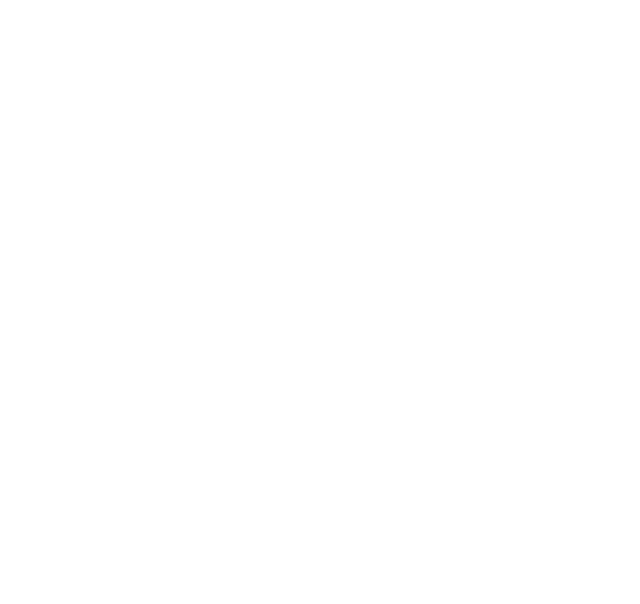
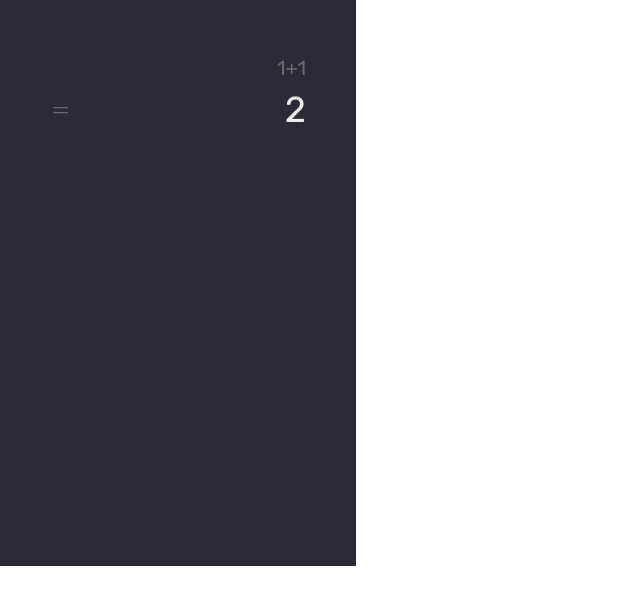
Before and after one commit to michaelprocha/calculator, a React (Vite) app: page / in a window 1280 px wide. Shown: the top 604 px of the page, without its empty margins (0-640 px from the left). Built offline with nearby package versions, Linux system fonts and the light colour scheme.

Commit message:
add results panel App.jsx

```diff
--- a/src/App.jsx
+++ b/src/App.jsx
@@ -1,8 +1,18 @@
+import Calculator from "./components/Calculator"
+import Text from "./components/Text"
+import Result from "./components/Result"
+
 function App() {
 
   return (
-    <>
-    </>
+    <main>
+      <Calculator>
+        <div className="grow flex flex-col gap-2">
+          <Text style='px-4.5 text-right text-xl text-text-history'>1+1</Text>
+          <Result>2</Result>
+        </div>
+      </Calculator>
+    </main>
   )
 }
 
--- a/src/components/Calculator.jsx
+++ b/src/components/Calculator.jsx
@@ -1,7 +1,7 @@
-function Calculator({Children}) {
+function Calculator({children}) {
   return (
-    <div className='card w-89 px-8 pb-8 pt-13.5 flex'>
-      <div className='flex flex-col gap-6.5'>{Children}</div>
+    <div className='card w-89 px-8 pb-8 pt-13.5'>
+      <div className='flex flex-col gap-6.5'>{children}</div>
     </div>
   )
 }
--- a/src/components/Result.jsx
+++ b/src/components/Result.jsx
@@ -3,7 +3,7 @@
 
 function Result({children}) {
   return (
-    <div className='flex justify-between'>
+    <div className='px-4.5 flex justify-between'>
       <img src={Equals} alt="Sinal de igual" />
       <p className='uppercase text-text-result text-4xl'>{children}</p>
     </div>
```
